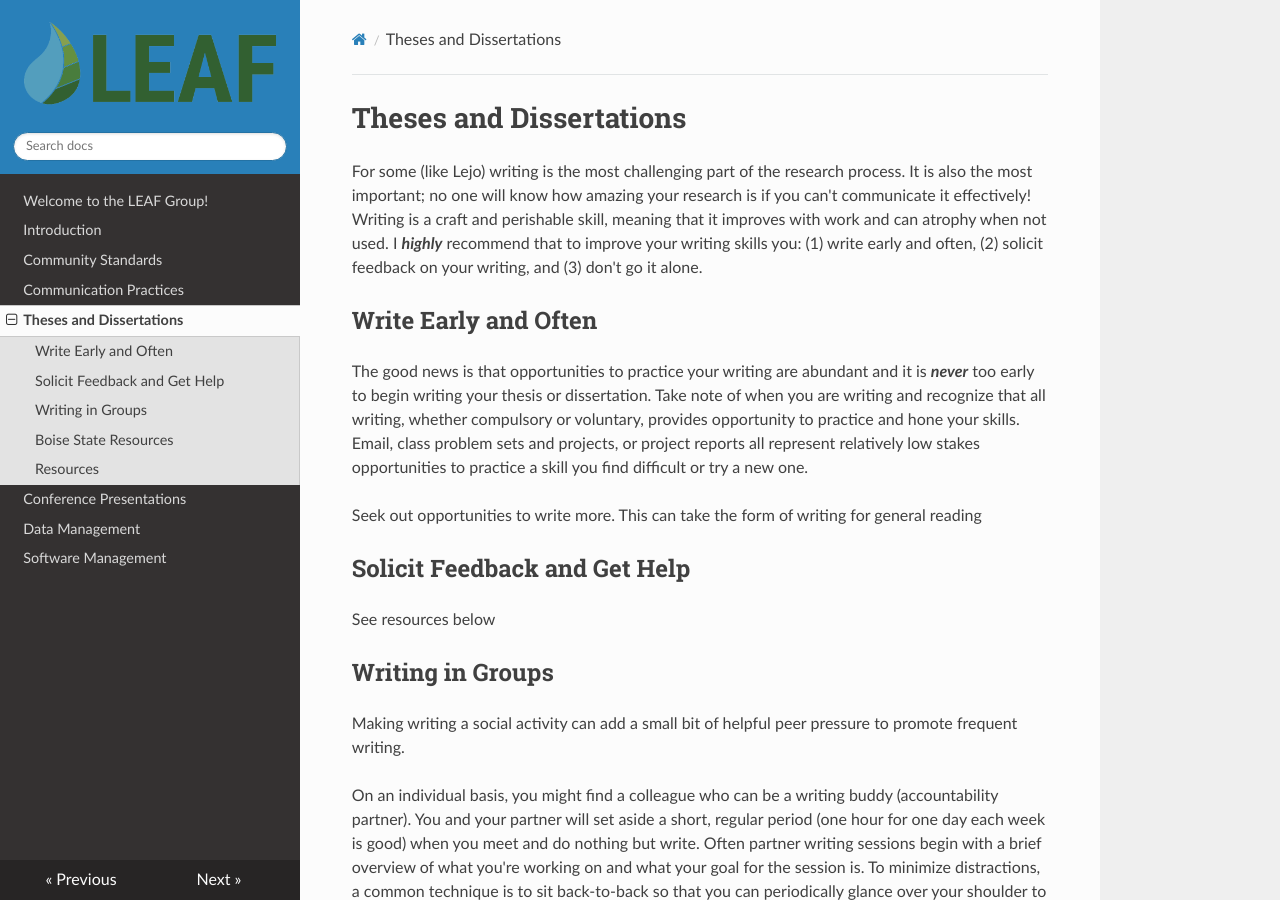
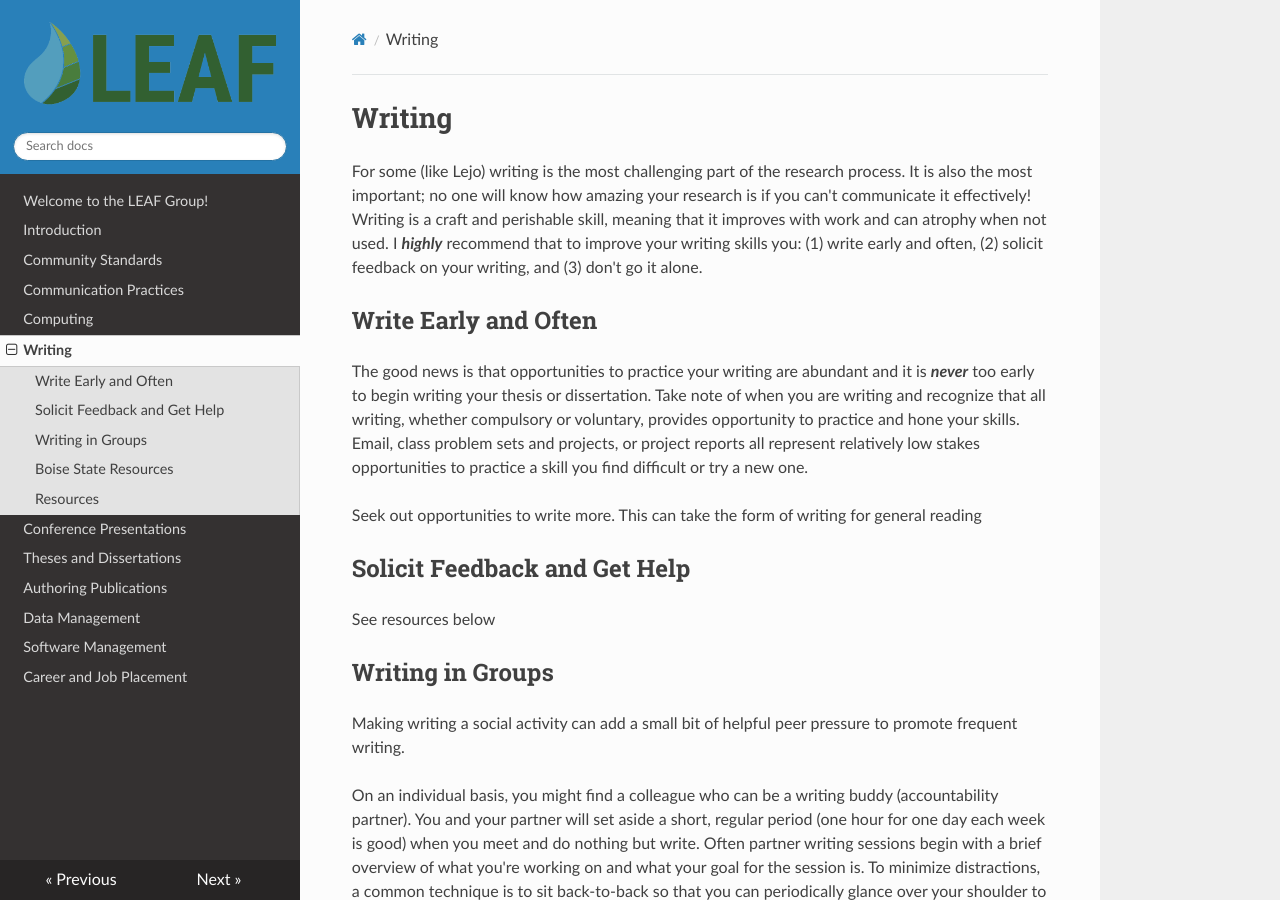
Before and after one commit to LEAF-BoiseState/leaf-group-handbook, an MkDocs documentation site: the page built from docs/04-writing.md, in a window 1280 px wide and 900 px high. Built offline with MkDocs 1.6.1, drawn with Linux system fonts in a browser that asks for light colours; nearby versions of some CDN libraries.

Commit message:
restructure

```diff
--- /dev/null
+++ b/docs/03-computing.md
@@ -0,0 +1 @@
+# Computing
--- a/docs/4-theses-and-dissertations.md
+++ b/docs/04-writing.md
@@ -1,4 +1,4 @@
-# Theses and Dissertations
+# Writing
 
  For some (like Lejo) writing is the most challenging part of the research process. It is also the most important; no one will know how amazing your research is if you can't communicate it effectively! Writing is a craft and perishable skill, meaning that it improves with work and can atrophy when not used. I __*highly*__ recommend that to improve your writing skills you: (1) write early and often, (2) solicit feedback on your writing, and (3) don't go it alone.
 
--- /dev/null
+++ b/docs/10-career-and-job-placement.md
@@ -0,0 +1 @@
+# Career and Job Placement
```
Also changed, not shown: docs/02-communication-practices.md (added, +23 -0 lines), docs/06-theses-and-dissertations.md (added, +1 -0 lines), docs/07-authoring-publications.md (added, +10 -0 lines), docs/2-communication-practices.md (deleted, +0 -19 lines), docs/00-introduction.md (renamed from docs/0-introduction.md), docs/01-community-standards.md (renamed from docs/1-community-standards.md), docs/05-conference-presentations.md (renamed from docs/5-conference-presentations.md), docs/08-data-management.md (renamed from docs/6-data-management.md), docs/09-software-management.md (renamed from docs/7-software-management.md).
